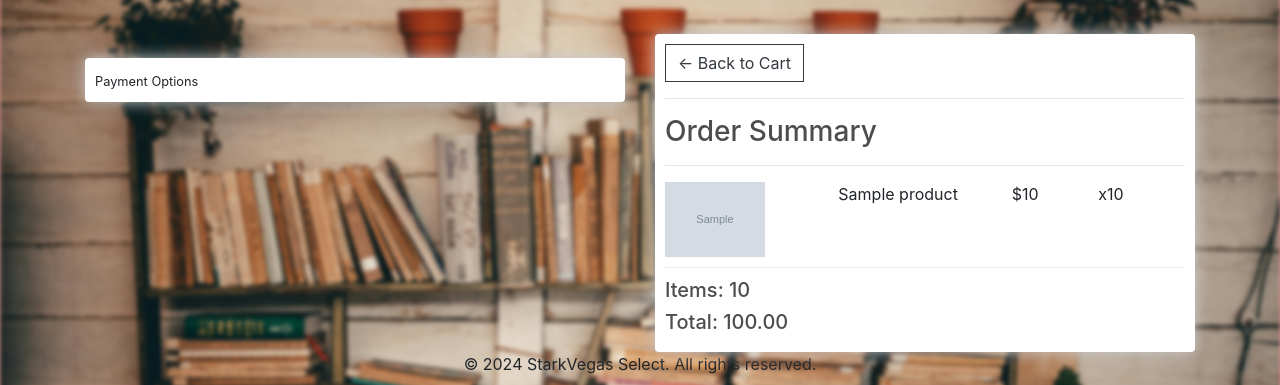
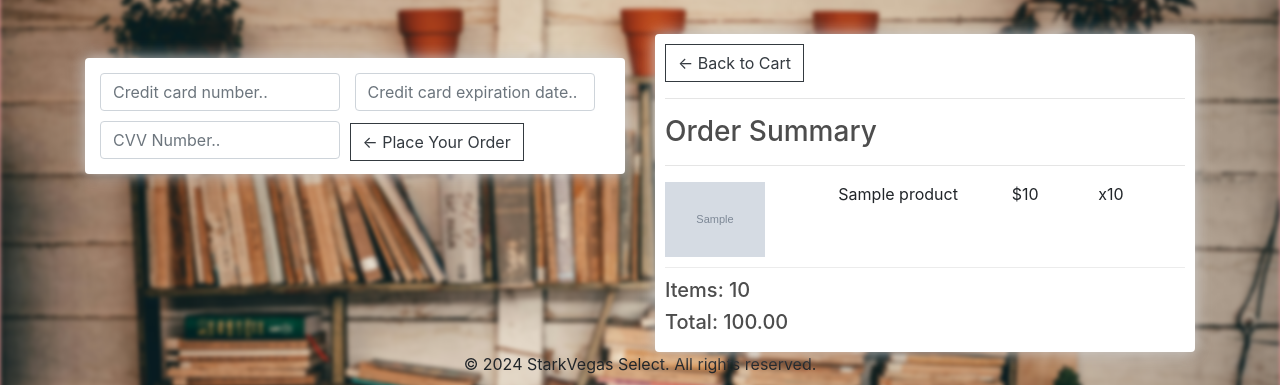
Before and after one commit to aunine777/Group2SoftwareEngineering, a Django app: template store/templates/store/checkout.html in a window 1280 px wide. Shown: the part 57-442 px from the top of the page. Run offline with Django 5.2, Linux system fonts and the light colour scheme; a user stored in the database is signed in; tables that the repository leaves empty hold one stand-in row (values such as "Sample post"); the template is opened without the code that fills it: values that come from a table or form of the project are taken from there, most other values are stand-ins (such as "Sample title", 1, 10 or a date in 2020); grey boxes marked "Sample" are stand-in pictures; some libraries are stand-ins or nearby versions.

Commit message:
Update checkout.html

```diff
--- a/store/templates/store/checkout.html
+++ b/store/templates/store/checkout.html
@@ -34,9 +34,7 @@
 						<div class="form-field">
 							<input class="form-control" type="text" name="zipcode" placeholder="Zip code..">
 						</div>
-						<div class="form-field">
-							<input class="form-control" type="text" name="country" placeholder="Zip code..">
-						</div>
+
 					</div>
 
 					<hr>
@@ -47,7 +45,25 @@
 			<br>
 			<div class="box-element hidden" id="payment-info">
 				<div id="paypal-button-container"></div>
-				<small>Payment Options</small>
+
+
+				<div class="form-field">
+					<input class="form-control" type="text" name="credit_card_number" placeholder="Credit card number..">
+				</div>
+
+				<div class="form-field">
+					<input class="form-control" type="text" name="credit_card_expiration_date" placeholder="Credit card expiration date..">
+				</div>
+
+				<div class="form-field">
+					<input class="form-control" type="text" name="CVV_number" placeholder="CVV Number..">
+				</div>
+
+				<a  class="btn btn-outline-dark" href="{% url 'processed_order' %}">&#x2190; Place Your Order </a>
+
+
+
+
 				<!--button id="make-payment">Make Payment</button-->
 			</div>
 
@@ -55,7 +71,7 @@
 
 		<div class="col-lg-6">
 			<div class="box-element">
-				<a  class="btn btn-outline-dark" href="{% url 'cart' %}">&#x2190; Back to Cart</a>
+				<a  class="btn btn-outline-dark" href="{% url 'cart' %}">&#x2190; Back to Cart </a>
 				<hr>
 				<h3>Order Summary</h3>
 				<hr>
@@ -73,8 +89,13 @@
 			</div>
 		</div>
 	</div>
+
+
+	<!--
 	<script src="https://www.paypal.com/sdk/js?client-id=test&currency=USD"></script>
 	<script>
+
+
 
         // Render the PayPal button into #paypal-button-container
         paypal.Buttons({
@@ -135,8 +156,7 @@
         }).render('#paypal-button-container');
     </script>
 
-	<!--If the code block from PayPal above doesnt work for some reason we will take what was in the video-->
-
+-->
 
 	<script type="text/javascript">
 		var shipping = '{{order.shipping}}'
```
